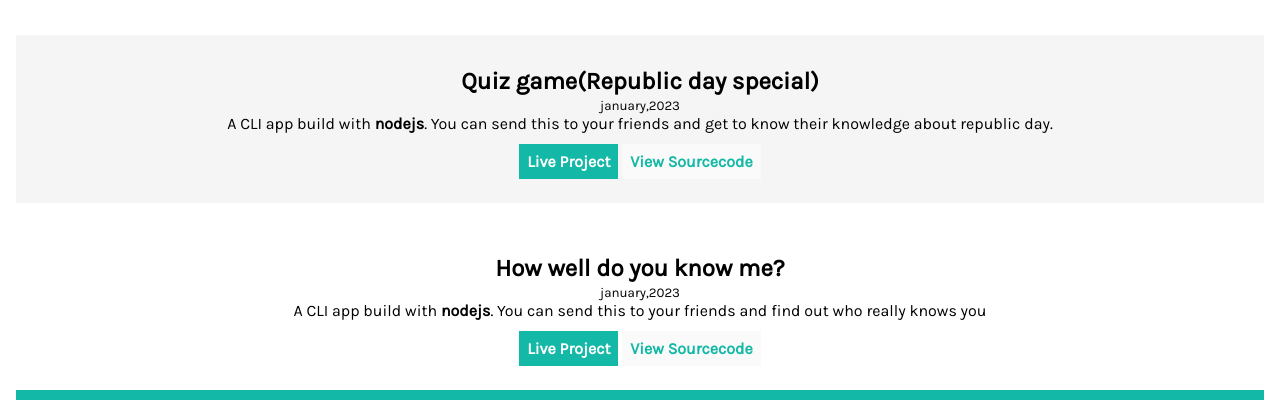
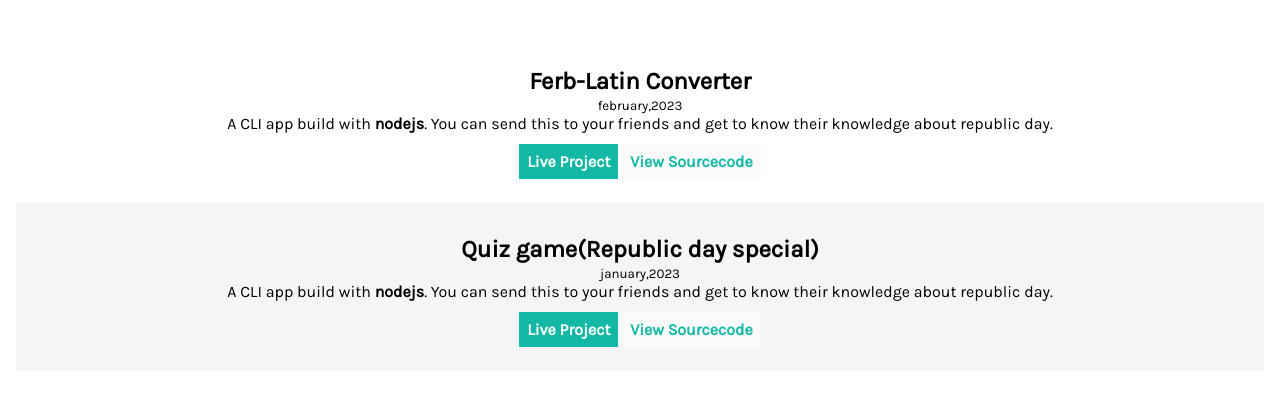
Before and after one commit to Sanskruti174/MyPortfolio, a plain HTML site: page projects.html in a window 1280 px wide. Shown: the part 185-585 px from the top of the page. Drawn offline with Linux system fonts and the light colour scheme.

Commit message:
Added new project

```diff
--- a/projects.html
+++ b/projects.html
@@ -32,6 +32,18 @@
 
 
         <ul reversed>
+            <section class="section3">
+    <li class="nolist">
+        <h1>Ferb-Latin Converter</h1>
+        <small>february,2023</small>
+
+        <p>A CLI app build with <strong>nodejs</strong>. You can send this to your
+        friends and get to know their knowledge about republic day. </p>
+        <br>
+        <a class="visitlink1" href="sanskruti-ferb-latin.netlify.app">Live Project</a>
+        <a class="linkcolor" href="https://github.com/Sanskruti174/MyApp">View Sourcecode</a>
+    </li>
+</section>
             <section class="section1">
     <li class="nolist">
         <h1>Quiz game(Republic day special)</h1>
```
